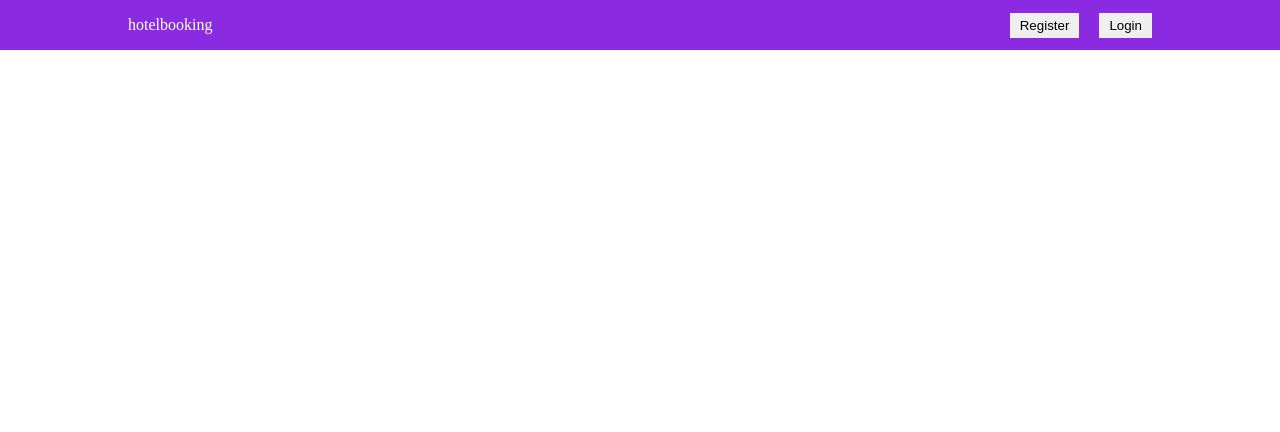
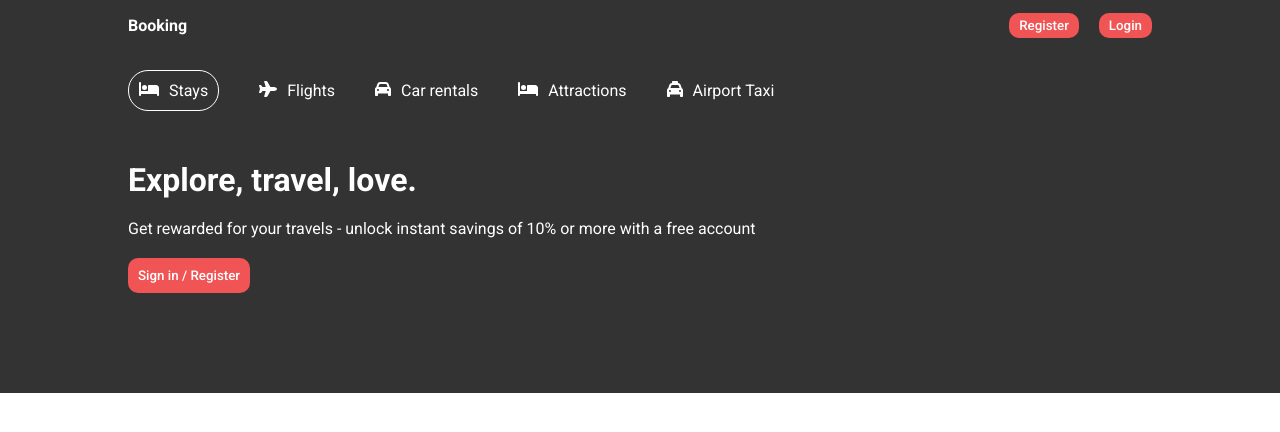
Before and after one commit to SushanthPoojary/Hotel-booking-website-using-MERN-, a React (Create React App) app: page / in a window 1280 px wide. Shown: the top 432 px of the page. Built offline with nearby package versions, Linux system fonts and the light colour scheme.

Commit message:
added header component and updated styling of navbar component

```diff
--- a/package.json
+++ b/package.json
@@ -3,6 +3,10 @@
   "version": "0.1.0",
   "private": true,
   "dependencies": {
+    "@fortawesome/fontawesome-svg-core": "^6.2.1",
+    "@fortawesome/free-regular-svg-icons": "^6.2.1",
+    "@fortawesome/free-solid-svg-icons": "^6.2.1",
+    "@fortawesome/react-fontawesome": "^0.2.0",
     "@testing-library/jest-dom": "^5.11.4",
     "@testing-library/react": "^11.1.0",
     "@testing-library/user-event": "^12.1.10",
--- a/public/index.html
+++ b/public/index.html
@@ -5,9 +5,16 @@
   <meta charset="utf-8" />
   <meta name="viewport" content="width=device-width, initial-scale=1" />
   <meta name="description" content="Web site created using create-react-app" />
+  <link href="https://fonts.googleapis.com/css2?family=Roboto:wght@300;400;500;700&display=swap" rel="stylesheet">
   <style>
     * {
+      box-sizing: border-box;
       margin: 0;
+      padding: 0;
+    }
+
+    body {
+      font-family: 'Roboto', sans-serif;
     }
   </style>
   <title>React App</title>
--- /dev/null
+++ b/src/components/header/Header.jsx
@@ -0,0 +1,43 @@
+import { faBed, faCar, faPlane, faTaxi } from "@fortawesome/free-solid-svg-icons";
+import { FontAwesomeIcon } from "@fortawesome/react-fontawesome";
+import "./header.css";
+
+const Header = () => {
+    return (
+        <div className="header">
+            <div className="headerContainer">
+                <div className="headerList">
+                    <div className="headerListItem active">
+                        <FontAwesomeIcon icon={faBed} />
+                        <span>Stays</span>
+                    </div>
+                    <div className="headerListItem">
+                        <FontAwesomeIcon icon={faPlane} />
+                        <span>Flights</span>
+                    </div>
+                    <div className="headerListItem">
+                        <FontAwesomeIcon icon={faCar} />
+                        <span>Car rentals</span>
+                    </div>
+                    <div className="headerListItem">
+                        <FontAwesomeIcon icon={faBed} />
+                        <span>Attractions</span>
+                    </div>
+                    <div className="headerListItem">
+                        <FontAwesomeIcon icon={faTaxi} />
+                        <span>Airport Taxi</span>
+                    </div>
+                </div>
+                <h1 className="headerTitle">
+                    Explore, travel, love.
+                </h1>
+                <p className="headerDesc">
+                    Get rewarded for your travels - unlock instant savings of 10% or more with a free account
+                </p>
+                <button className="headerBtn">Sign in / Register</button>
+            </div>
+        </div>
+    )
+}
+
+export default Header;
--- /dev/null
+++ b/src/components/header/header.css
@@ -0,0 +1,46 @@
+.header {
+    background-color: #333333;
+    color: white;
+    display: flex;
+    justify-content: center;
+}
+
+.headerContainer {
+    width: 100%;
+    max-width: 1024px;
+    margin: 20px 0px 100px 0px;
+}
+
+.headerList {
+    display: flex;
+    align-items: center;
+    gap: 40px;
+    margin-bottom: 50px;
+}
+
+.headerListItem {
+    display: flex;
+    gap: 10px;
+    cursor: pointer;
+}
+
+.headerListItem.active {
+    border: 1px solid white;
+    padding: 10px;
+    border-radius: 20px;
+}
+
+.headerDesc {
+    margin: 20px 0px;
+}
+
+.headerBtn {
+    background-color: #F05454;
+    color: white;
+    padding: 10px;
+    border: none;
+    font-weight: 500;
+    border-radius: 10px;
+    cursor: pointer;
+    font-family: 'Roboto', sans-serif;
+}
--- a/src/components/navbar/Navbar.jsx
+++ b/src/components/navbar/Navbar.jsx
@@ -4,7 +4,7 @@
     return (
         <div className="navbar">
             <div className="navContainer">
-                <span className="logo">hotelbooking</span>
+                <span className="logo">Booking</span>
                 <div className="navItems">
                     <button className="navButton">Register</button>
                     <button className="navButton">Login</button>
--- a/src/components/navbar/navbar.css
+++ b/src/components/navbar/navbar.css
@@ -1,8 +1,9 @@
 .navbar {
     height: 50px;
-    background-color: blueviolet;
+    background-color: #333333;
     display: flex;
     justify-content: center;
+    font-family: 'Roboto', sans-serif;
 }
 
 .navContainer {
@@ -15,7 +16,7 @@
 }
 
 .logo {
-    font-weight: 500;
+    font-weight: 700;
 }
 
 .navButton {
@@ -23,4 +24,9 @@
     border: none;
     padding: 5px 10px;
     cursor: pointer;
+    background-color: #F05454;
+    color: white;
+    border-radius: 10px;
+    font-family: 'Roboto', sans-serif;
+    font-weight: 500;
 }
--- a/src/pages/home/Home.jsx
+++ b/src/pages/home/Home.jsx
@@ -1,8 +1,12 @@
+import Header from "../../components/header/Header";
 import Navbar from "../../components/navbar/Navbar";
 
 const Home = () => {
     return (
-        <Navbar />
+        <div>
+            <Navbar />
+            <Header />
+        </div>
     )
 };
 
```
Also changed, not shown: 2 other files (tests, documents, lock files or other folders).
